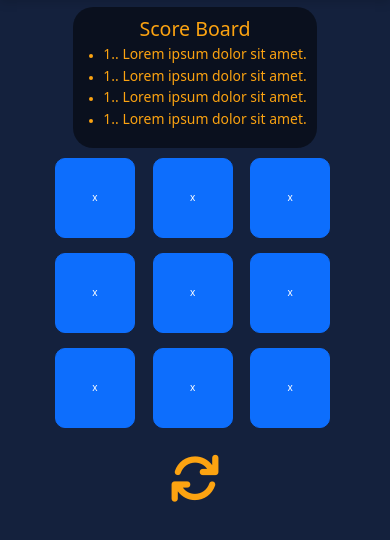
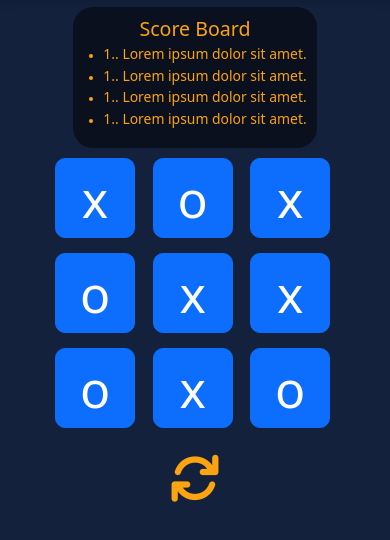
Before and after one commit to wojciech-lasota/tic-tac-toe, a website: page index.html in a window 390 px wide. Shown: the part 76-616 px from the top of the page. Drawn offline with nearby package versions, Linux system fonts and the light colour scheme.

Commit message:
fix f-d column for max-widtch 720

```diff
--- a/index.html
+++ b/index.html
@@ -61,14 +61,14 @@
                 <div class="col-lg-8 col-sm-6 small-device-custom">
                     <section class="playground">
                         <button type="button" class="btn btn-primary tiles">x</button>
+                        <button type="button" class="btn btn-primary tiles">o</button>
+                        <button type="button" class="btn btn-primary tiles">x</button>
+                        <button type="button" class="btn btn-primary tiles">o</button>
                         <button type="button" class="btn btn-primary tiles">x</button>
                         <button type="button" class="btn btn-primary tiles">x</button>
+                        <button type="button" class="btn btn-primary tiles">o</button>
                         <button type="button" class="btn btn-primary tiles">x</button>
-                        <button type="button" class="btn btn-primary tiles">x</button>
-                        <button type="button" class="btn btn-primary tiles">x</button>
-                        <button type="button" class="btn btn-primary tiles">x</button>
-                        <button type="button" class="btn btn-primary tiles">x</button>
-                        <button type="button" class="btn btn-primary tiles">x</button>
+                        <button type="button" class="btn btn-primary tiles">o</button>
                     </section>
                     <div class="control">
                         <i class="fa-solid fa-arrows-rotate"></i>
--- a/scss/sections/_main.scss
+++ b/scss/sections/_main.scss
@@ -1,29 +1,25 @@
 @use "../components/colors" as *;
-// @include media-breakpoint-up(sm);
-// @include media-breakpoint-up(sm) {
 
-//   background-color: orange;
-//  }
 main {
   padding-top: 5rem;
   @media only screen and (max-width: 575px) {
     padding-top: 1rem;
   }
   height: 70rem;
-  //   background-color: red;
+
   > div {
-    // height: 50px;
-    // background-color: pink;
+    @media only screen and (max-width: 720px) {
+      flex-direction: column;
+      justify-content: center;
+      align-items: center;
+    }
 
     .left-side {
-      //   height: 15px;
-      //   border: 1px solid white;
       background: rgb($primary-custom, 0.5);
       border-radius: 2rem;
       padding: 1rem;
 
       color: $yellow-custom;
-      //   background: $yellow-custom;
     }
     .small-device-custom {
       @media only screen and (max-width: 575px) {
@@ -38,7 +34,10 @@ main {
       @media only screen and (max-width: 575px) {
         width: 30rem;
       }
+
       .tiles {
+        font-size: 5rem !important;
+
         margin: 1rem 0.5rem 0.5rem 1rem !important;
 
         width: 10rem;
@@ -64,4 +63,3 @@ main {
     }
   }
 }
-// document.querySelector("body > div > main > div")
```
Also changed, not shown: assets/css/style.css, 1 other file.
